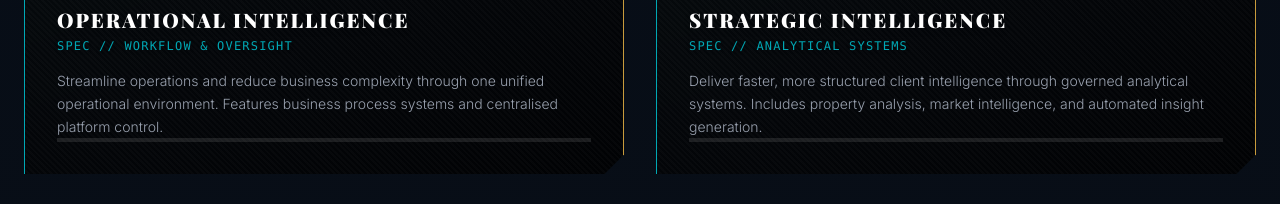
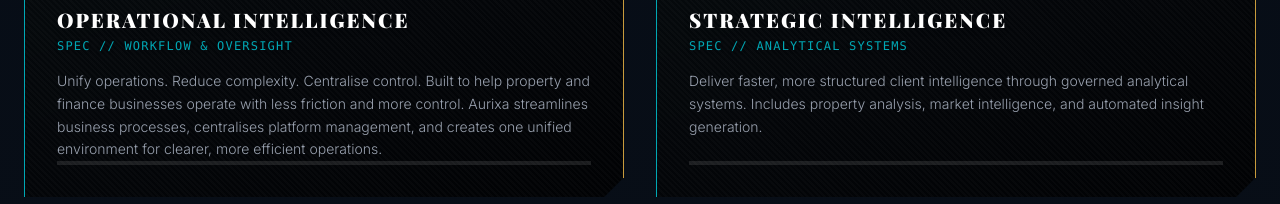
Before and after one commit to lavan96/aurixa-systems, a React (Vite) app: page / in a window 1280 px wide. Shown: the part 2268-2472 px from the top of the page. Built offline with nearby package versions, Linux system fonts and the light colour scheme; a web font is replaced by a local one.

Commit message:
Update operational intelligence card copy

```diff
--- a/src/pages/Home.tsx
+++ b/src/pages/Home.tsx
@@ -120,7 +120,7 @@ export default function Home() {
                 id: "LYR-01",
                 name: "Operational Intelligence",
                 spec: "Workflow & Oversight",
-                desc: "Streamline operations and reduce business complexity through one unified operational environment. Features business process systems and centralised platform control.",
+                desc: "Unify operations. Reduce complexity. Centralise control.\n\nBuilt to help property and finance businesses operate with less friction and more control. Aurixa streamlines business processes, centralises platform management, and creates one unified environment for clearer, more efficient operations.",
                 img: "/brand/ChatGPT%20Image%20Jun%205,%202026,%2004_32_43%20PM.png",
                 imagePosition: "center center"
               },
```
